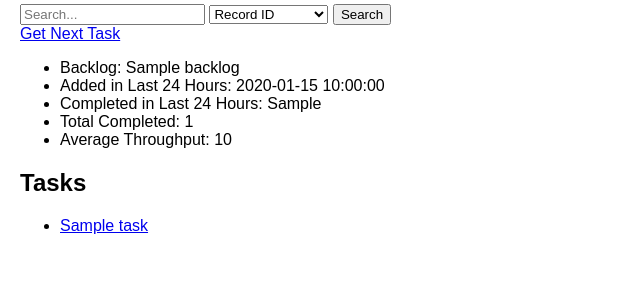
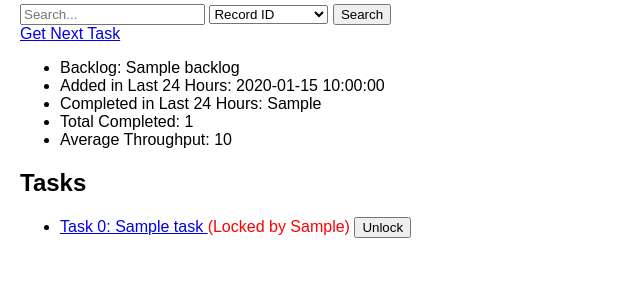
Before and after one commit to LSrihith/DataStewardship, a Flask app: template templates/queue.html in a window 1280 px wide. Shown: the part 278-578 px from the top of the page, without its empty margins (0-640 px from the left). Run offline with Flask 3, Linux system fonts and the light colour scheme; the visitor is signed in with stand-in values (Sample User, id 1); the template is opened without the code that fills it: most values are stand-ins (such as "Sample title", 1, 10 or a date in 2020).

Commit message:
Record Locking

```diff
--- a/app.py
+++ b/app.py
@@ -189,29 +189,36 @@ def task(queue_name, task_id):
         work_queues[queue_name] = df  # Ensure the main data structure is updated
         return redirect(url_for('queue', queue_name=queue_name))
 
-    # Lock the task if not already locked or if the lock has expired
+    # Check if someone else holds a valid (unexpired) lock
     now = datetime.now()
+    lock_owner = df.at[task_id, 'lcoked_by']
     lock_timestamp = pd.to_datetime(df.at[task_id, 'lock_timestamp'], errors='coerce')
 
-    if pd.isna(df.at[task_id, 'locked_by']) or (lock_timestamp and now - lock_timestamp > timedelta(hours=1)):
+    # Convert to datetime if not NaN
+    if pd.notna(lock_timestamp):
+        lock_timestamp = pd.to_datetime(lock_timestamp, errors='coerce')
+
+    lock_expired = False
+    if pd.notna(lock_timestamp):
+        if now - lock_timestamp > timedelta(hours=1):
+            lock_expired = True
+
+    if pd.isna(lock_owner) or lock_owner == '' or lock_expired:
+        # Lock is free or expired -> Acquire lock
         df.at[task_id, 'locked_by'] = session['username']
         df.at[task_id, 'lock_timestamp'] = now
-        work_queues[queue_name] = df  # Update the work queue
+        work_queues[queue_name] = df
+    else:
+        # Lock is taken by someone else
+        if lock_owner != session['username']:
+            # Another user has this locked, and it's not expired
+            return f"Task {task_id} is locked by {lock_owner}. Please try again later.", 403
 
     task_data = df.iloc[task_id].to_dict()
     next_task_id = task_id + 1 if task_id + 1 < len(df) else None
 
 
 
-    # Lock the task if not already locked or if the lock has expired
-    """if pd.isna(task['locked_by']) or (now - task['lock_timestamp'] > timedelta(hours=1)):
-        df.at[task_id, 'locked_by'] = session['username']
-        df.at[task_id, 'lock_timestamp'] = now
-        work_queues[queue_name] = df  # Update the work queue """
-
-
-    task_data = df.iloc[task_id].to_dict()
-    next_task_id = task_id + 1 if task_id + 1 < len(df) else None
     return render_template('task.html', task=task_data, queue_name=queue_name, task_id=task_id, next_task_id=next_task_id)
 
 @app.route('/queue/<queue_name>/task/<int:task_id>/update', methods=['POST'])
@@ -282,20 +289,43 @@ def resolve_duplicates(queue_name):
 
 @app.route('/admin/unlock/<queue_name>/<int:task_id>', methods=['POST'])
 def admin_unlock(queue_name, task_id):
+    # Only allow if user is an admin
     if 'role' not in session or session['role'] != 'admin':
         return "Unauthorized", 403
 
+    # Check the queue and task
+    if queue_name not in work_queues:
+        return "Queue not found", 404
+
     df = work_queues[queue_name]
-    df.at[task_id, 'locked_by'] = pd.NA
-    df.at[task_id, 'lock_timestamp'] = pd.NA
+    if task_id < 0 or task_id >= len(df):
+        return "Task not found", 404
+
+    # Manually clear the lock fields
+    df.at[task_id, 'locked_by'] = None
+    df.at[task_id, 'lock_timestamp'] = None
+
+    # Update the in-memory queue
     work_queues[queue_name] = df
+
     return redirect(url_for('queue', queue_name=queue_name))
 
 def unlock_expired_locks():
     now = datetime.now()
     for queue_name, df in work_queues.items():
-        df.loc[df['lock_timestamp'].notna() & ((pd.to_datetime(df['lock_timestamp']) + timedelta(hours=1)) < now), ['locked_by', 'lock_timestamp']] = [pd.NA, pd.NA]
-        work_queues[queue_name] = df
+        if 'lock_timestamp' not in df.columns:
+            continue
+        expired_mask = (
+            df['lock_timestamp'].notna() &
+            ((pd.to_datetime(df['lock_timestamp'], errors='coerce') + timedelta(hours=1)) < now)
+        )
+        if any(expired_mask):
+            df.loc[expired_mask, ['locked_by', 'lock_timestamp']] = [None, None]
+            work_queues[queue_name] = df
+
+@app.before_request
+def check_expired_locks():
+    unlock_expired_locks()
 
 @app.route('/queue/<queue_name>/complete_task/<int:task_id>', methods=['POST'])
 def complete_task(queue_name, task_id):
--- a/templates/queue.html
+++ b/templates/queue.html
@@ -22,10 +22,12 @@
         </a>
         <a href="{{ url_for('logout') }}" class="logout">Logout</a>
     </div>
+
     <div class="nav-bar">
         <a href="{{ url_for('upload') }}">Upload</a>
         <a href="{{ url_for('queue', queue_name='default') }}">Queues</a>
     </div>
+
     <div class="content">
         <h1>Queue: {{ queue_name }}</h1>
         <form method="POST">
@@ -36,7 +38,9 @@
             </select>
             <button type="submit">Search</button>
         </form>
+
         <a href="{{ url_for('get_next_task', queue_name=queue_name) }}">Get Next Task</a>
+
         <ul>
             <li>Backlog: {{ metrics.backlog }}</li>
             <li>Added in Last 24 Hours: {{ metrics.added_last_24h }}</li>
@@ -44,10 +48,28 @@
             <li>Total Completed: {{ metrics.total_completed }}</li>
             <li>Average Throughput: {{ metrics.average_throughput }}</li>
         </ul>
+
         <h2>Tasks</h2>
         <ul>
             {% for task in tasks %}
-                <li><a href="{{ url_for('task', queue_name=queue_name, task_id=loop.index0) }}">{{ task }}</a></li>
+                <li>
+                    <!-- Display the task as a link to its detail page -->
+                    <a href="{{ url_for('task', queue_name=queue_name, task_id=loop.index0) }}">
+                        Task {{ loop.index0 }}: {{ task }}
+                    </a>
+
+                    <!-- Example: Show if locked_by is not None -->
+                    {% if task['locked_by'] %}
+                        <span style="color:red;">(Locked by {{ task['locked_by'] }})</span>
+                        <!-- Admin-only unlock button -->
+                        {% if session.get('role') == 'admin' %}
+                            <form action="{{ url_for('admin_unlock', queue_name=queue_name, task_id=loop.index0) }}"
+                                  method="POST" style="display:inline;">
+                                <button type="submit">Unlock</button>
+                            </form>
+                        {% endif %}
+                    {% endif %}
+                </li>
             {% endfor %}
         </ul>
     </div>
```
